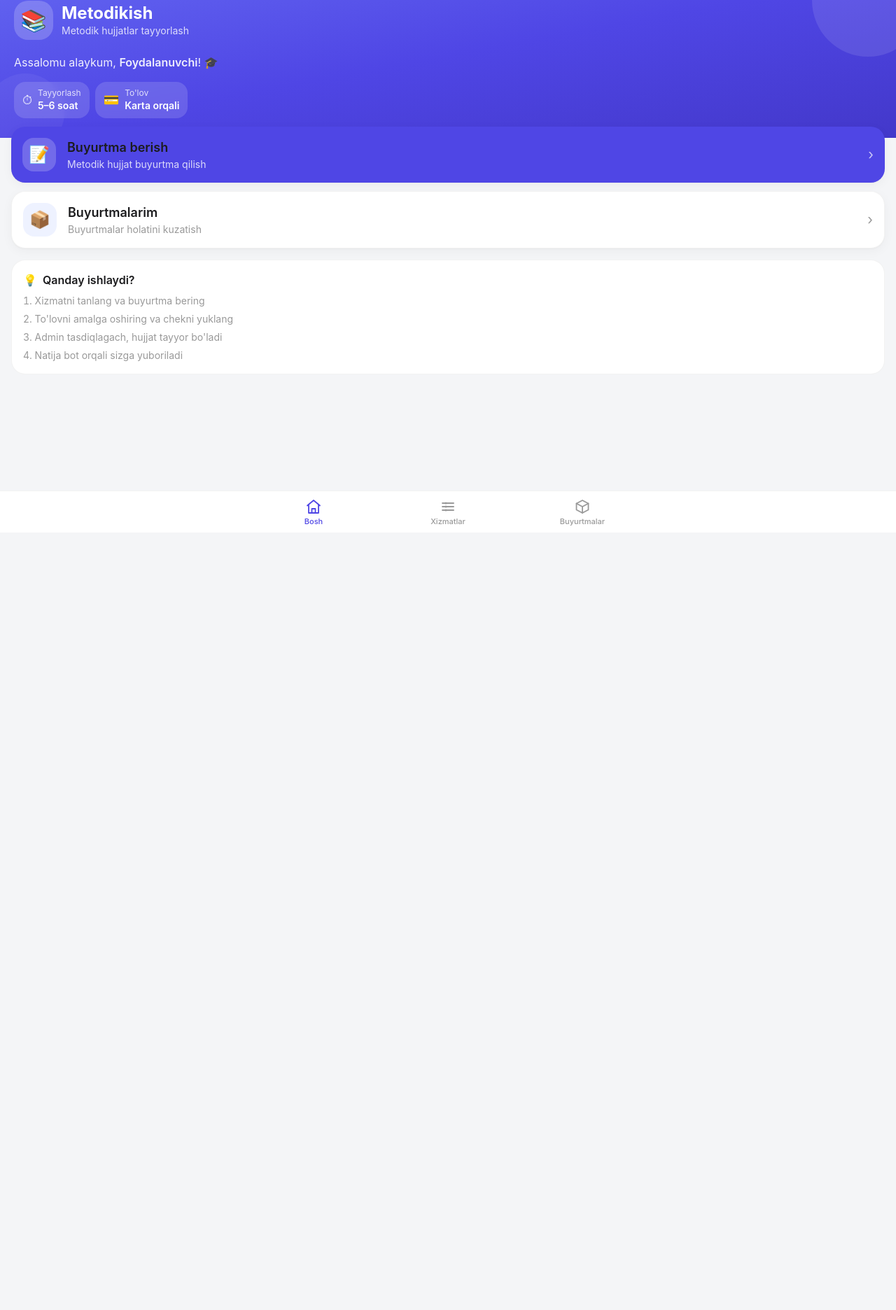
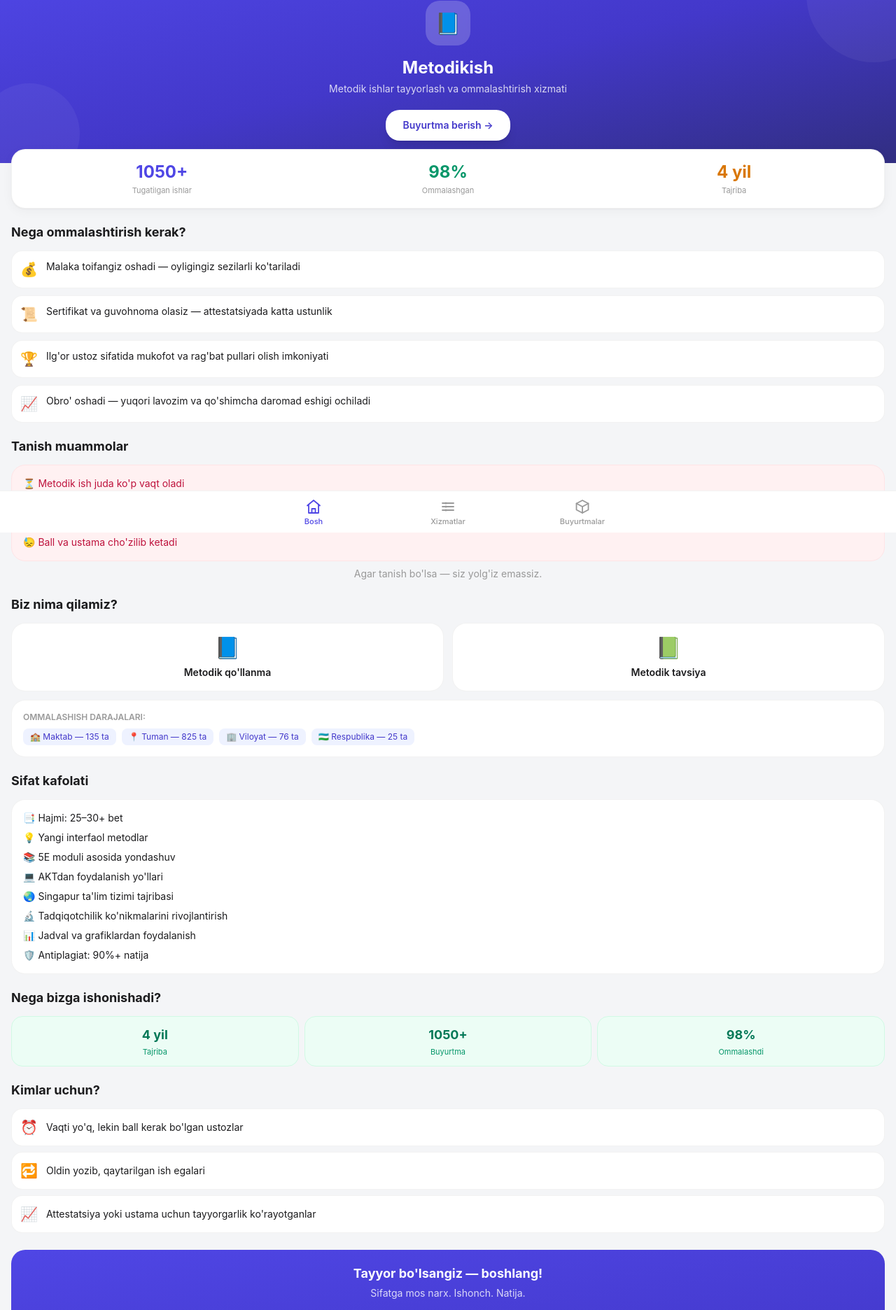
Before and after one commit to eldorbekrajabboyev/ustozlargaxizmatrobot, a React (Vite) app in the folder client/: page / in a window 1280 px wide. Shown: the part 39-1911 px from the top of the page at 70% size. Before the commit the page ends 800 px from the top, so only its background shows below. Built offline with nearby package versions, Linux system fonts and the light colour scheme.

Commit message:
feat: landing page - professional conversion-focused Home
- Stats, pain points, quality guarantees, trust signals
- CTA buttons to Services
- Removed old 'Buyurtma berish/Buyurtmalarim' buttons from Home

```diff
--- a/client/src/pages/Home.jsx
+++ b/client/src/pages/Home.jsx
@@ -1,101 +1,168 @@
 import { useNavigate } from 'react-router-dom'
-
-function StatPill({ icon, label, value }) {
-  return (
-    <div className="flex items-center gap-2 bg-white/15 rounded-xl px-3 py-2 backdrop-blur-sm">
-      <span className="text-lg">{icon}</span>
-      <div className="leading-tight">
-        <p className="text-xs text-white/80">{label}</p>
-        <p className="text-sm font-semibold text-white">{value}</p>
-      </div>
-    </div>
-  )
-}
 
 function Home({ user }) {
   const navigate = useNavigate()
-  const firstName = user?.first_name || 'Foydalanuvchi'
-
-  const actions = [
-    {
-      key: 'order',
-      title: 'Buyurtma berish',
-      desc: 'Metodik hujjat buyurtma qilish',
-      icon: '📝',
-      onClick: () => navigate('/services'),
-      accent: 'bg-primary-600',
-      iconBg: 'bg-white/20',
-    },
-    {
-      key: 'orders',
-      title: 'Buyurtmalarim',
-      desc: 'Buyurtmalar holatini kuzatish',
-      icon: '📦',
-      onClick: () => navigate('/my-orders'),
-      accent: 'bg-tg-secondary text-tg-text border border-black/5',
-      iconBg: 'bg-primary-50 text-primary-600',
-      dark: true,
-    },
-  ]
 
   return (
     <div className="animate-fade-in">
       {/* Hero */}
-      <div className="relative overflow-hidden bg-gradient-to-br from-primary-500 via-primary-600 to-indigo-700 px-5 pt-10 pb-7 text-white">
-        <div className="absolute -top-10 -right-10 w-40 h-40 rounded-full bg-white/10" />
-        <div className="absolute bottom-[-20px] left-[-20px] w-28 h-28 rounded-full bg-white/5" />
+      <div className="relative overflow-hidden bg-gradient-to-br from-primary-600 via-primary-700 to-indigo-900 px-5 pt-10 pb-8 text-white text-center">
+        <div className="absolute -top-16 -right-16 w-48 h-48 rounded-full bg-white/5" />
+        <div className="absolute bottom-[-30px] left-[-30px] w-36 h-36 rounded-full bg-white/5" />
         <div className="relative">
-          <div className="flex items-center gap-3 mb-5">
-            <div className="w-14 h-14 rounded-2xl bg-white/20 flex items-center justify-center text-3xl backdrop-blur-sm">
-              📚
-            </div>
-            <div>
-              <h1 className="text-2xl font-bold leading-tight">Metodikish</h1>
-              <p className="text-sm text-white/80">Metodik hujjatlar tayyorlash</p>
-            </div>
+          <div className="w-16 h-16 rounded-2xl bg-white/20 flex items-center justify-center text-3xl mx-auto mb-4 backdrop-blur-sm">
+            📘
           </div>
-          <p className="text-white/90 mb-4">
-            Assalomu alaykum, <span className="font-semibold">{firstName}</span>! 🎓
-          </p>
-          <div className="flex gap-2 flex-wrap">
-            <StatPill icon="⏱" label="Tayyorlash" value="5–6 soat" />
-            <StatPill icon="💳" label="To'lov" value="Karta orqali" />
+          <h1 className="text-2xl font-bold">Metodikish</h1>
+          <p className="text-white/80 mt-1 text-sm">Metodik ishlar tayyorlash va ommalashtirish xizmati</p>
+          <button
+            onClick={() => navigate('/services')}
+            className="mt-5 bg-white text-primary-700 font-semibold px-6 py-3 rounded-2xl text-sm active:scale-95 transition-transform shadow-lg"
+          >
+            Buyurtma berish →
+          </button>
+        </div>
+      </div>
+
+      {/* Stats */}
+      <div className="px-4 -mt-5 relative">
+        <div className="bg-tg-secondary rounded-2xl p-4 shadow-card border border-black/5 grid grid-cols-3 gap-3 text-center">
+          <div>
+            <p className="text-2xl font-bold text-primary-600">1050+</p>
+            <p className="text-[11px] text-tg-hint mt-0.5">Tugatilgan ishlar</p>
+          </div>
+          <div>
+            <p className="text-2xl font-bold text-emerald-600">98%</p>
+            <p className="text-[11px] text-tg-hint mt-0.5">Ommalashgan</p>
+          </div>
+          <div>
+            <p className="text-2xl font-bold text-amber-600">4 yil</p>
+            <p className="text-[11px] text-tg-hint mt-0.5">Tajriba</p>
           </div>
         </div>
       </div>
 
-      {/* Actions */}
-      <div className="px-4 -mt-4 relative space-y-3">
-        {actions.map(a => (
-          <button
-            key={a.key}
-            onClick={a.onClick}
-            className={`w-full rounded-2xl p-4 shadow-card flex items-center gap-4 text-left active:scale-[0.99] transition-transform ${a.accent}`}
-          >
-            <div className={`w-12 h-12 rounded-xl flex items-center justify-center text-2xl shrink-0 ${a.iconBg}`}>
-              {a.icon}
+      {/* Why section */}
+      <div className="px-4 mt-5">
+        <h2 className="text-lg font-bold text-tg-text mb-3">Nega ommalashtirish kerak?</h2>
+        <div className="space-y-2.5">
+          {[
+            { icon: '💰', text: 'Malaka toifangiz oshadi — oyligingiz sezilarli ko\'tariladi' },
+            { icon: '📜', text: 'Sertifikat va guvohnoma olasiz — attestatsiyada katta ustunlik' },
+            { icon: '🏆', text: 'Ilg\'or ustoz sifatida mukofot va rag\'bat pullari olish imkoniyati' },
+            { icon: '📈', text: 'Obro\' oshadi — yuqori lavozim va qo\'shimcha daromad eshigi ochiladi' },
+          ].map((item, i) => (
+            <div key={i} className="flex items-start gap-3 bg-tg-secondary rounded-xl p-3 border border-black/5">
+              <span className="text-xl shrink-0">{item.icon}</span>
+              <p className="text-sm text-tg-text leading-snug">{item.text}</p>
             </div>
-            <div className="flex-1">
-              <p className="font-semibold text-lg">{a.title}</p>
-              <p className={`text-sm ${a.dark ? 'text-tg-hint' : 'text-white/80'}`}>{a.desc}</p>
-            </div>
-            <span className={`text-xl ${a.dark ? 'text-tg-hint' : 'text-white/70'}`}>›</span>
-          </button>
-        ))}
+          ))}
+        </div>
       </div>
 
-      {/* Info */}
-      <div className="px-4 mt-4">
-        <div className="bg-tg-secondary rounded-2xl p-4 border border-black/5">
-          <h3 className="font-semibold text-tg-text mb-2 flex items-center gap-2">
-            <span>💡</span> Qanday ishlaydi?
-          </h3>
-          <ol className="text-sm text-tg-hint space-y-1.5 list-decimal list-inside">
-            <li>Xizmatni tanlang va buyurtma bering</li>
-            <li>To'lovni amalga oshiring va chekni yuklang</li>
-            <li>Admin tasdiqlagach, hujjat tayyor bo'ladi</li>
-            <li>Natija bot orqali sizga yuboriladi</li>
-          </ol>
+      {/* Pain points */}
+      <div className="px-4 mt-5">
+        <h2 className="text-lg font-bold text-tg-text mb-3">Tanish muammolar</h2>
+        <div className="bg-rose-50 rounded-2xl p-4 border border-rose-100 space-y-2">
+          {[
+            '⏳ Metodik ish juda ko\'p vaqt oladi',
+            '📄 Yoziladi — lekin qaytariladi',
+            '🚫 Antiplagiatdan o\'tmay qoladi',
+            '😓 Ball va ustama cho\'zilib ketadi',
+          ].map((t, i) => (
+            <p key={i} className="text-sm text-rose-700">{t}</p>
+          ))}
+        </div>
+        <p className="text-sm text-tg-hint mt-2 text-center">Agar tanish bo'lsa — siz yolg'iz emassiz.</p>
+      </div>
+
+      {/* What we do */}
+      <div className="px-4 mt-5">
+        <h2 className="text-lg font-bold text-tg-text mb-3">Biz nima qilamiz?</h2>
+        <div className="grid grid-cols-2 gap-3">
+          <div className="bg-tg-secondary rounded-2xl p-4 border border-black/5 text-center">
+            <span className="text-3xl">📘</span>
+            <p className="text-sm font-semibold text-tg-text mt-2">Metodik qo'llanma</p>
+          </div>
+          <div className="bg-tg-secondary rounded-2xl p-4 border border-black/5 text-center">
+            <span className="text-3xl">📗</span>
+            <p className="text-sm font-semibold text-tg-text mt-2">Metodik tavsiya</p>
+          </div>
+        </div>
+        <div className="mt-3 bg-tg-secondary rounded-2xl p-4 border border-black/5">
+          <p className="text-xs font-semibold text-tg-hint uppercase mb-2">Ommalashish darajalari:</p>
+          <div className="flex flex-wrap gap-2">
+            {['🏫 Maktab — 135 ta', '📍 Tuman — 825 ta', '🏢 Viloyat — 76 ta', '🇺🇿 Respublika — 25 ta'].map((s, i) => (
+              <span key={i} className="text-xs bg-primary-50 text-primary-700 px-2.5 py-1 rounded-lg">{s}</span>
+            ))}
+          </div>
+        </div>
+      </div>
+
+      {/* Quality */}
+      <div className="px-4 mt-5">
+        <h2 className="text-lg font-bold text-tg-text mb-3">Sifat kafolati</h2>
+        <div className="bg-tg-secondary rounded-2xl p-4 border border-black/5 space-y-2">
+          {[
+            '📑 Hajmi: 25–30+ bet',
+            '💡 Yangi interfaol metodlar',
+            '📚 5E moduli asosida yondashuv',
+            '💻 AKTdan foydalanish yo\'llari',
+            '🌏 Singapur ta\'lim tizimi tajribasi',
+            '🔬 Tadqiqotchilik ko\'nikmalarini rivojlantirish',
+            '📊 Jadval va grafiklardan foydalanish',
+            '🛡️ Antiplagiat: 90%+ natija',
+          ].map((t, i) => (
+            <p key={i} className="text-sm text-tg-text">{t}</p>
+          ))}
+        </div>
+      </div>
+
+      {/* Trust */}
+      <div className="px-4 mt-5">
+        <h2 className="text-lg font-bold text-tg-text mb-3">Nega bizga ishonishadi?</h2>
+        <div className="grid grid-cols-3 gap-2">
+          {[
+            { val: '4 yil', label: 'Tajriba' },
+            { val: '1050+', label: 'Buyurtma' },
+            { val: '98%', label: 'Ommalashdi' },
+          ].map((s, i) => (
+            <div key={i} className="bg-emerald-50 rounded-xl p-3 text-center border border-emerald-100">
+              <p className="text-lg font-bold text-emerald-700">{s.val}</p>
+              <p className="text-[11px] text-emerald-600 mt-0.5">{s.label}</p>
+            </div>
+          ))}
+        </div>
+      </div>
+
+      {/* Who is it for */}
+      <div className="px-4 mt-5">
+        <h2 className="text-lg font-bold text-tg-text mb-3">Kimlar uchun?</h2>
+        <div className="space-y-2">
+          {[
+            { icon: '⏰', text: 'Vaqti yo\'q, lekin ball kerak bo\'lgan ustozlar' },
+            { icon: '🔁', text: 'Oldin yozib, qaytarilgan ish egalari' },
+            { icon: '📈', text: 'Attestatsiya yoki ustama uchun tayyorgarlik ko\'rayotganlar' },
+          ].map((item, i) => (
+            <div key={i} className="flex items-center gap-3 bg-tg-secondary rounded-xl p-3 border border-black/5">
+              <span className="text-xl">{item.icon}</span>
+              <p className="text-sm text-tg-text">{item.text}</p>
+            </div>
+          ))}
+        </div>
+      </div>
+
+      {/* CTA */}
+      <div className="px-4 mt-6 mb-6">
+        <div className="bg-gradient-to-br from-primary-600 to-indigo-700 rounded-2xl p-5 text-center text-white">
+          <p className="text-lg font-bold">Tayyor bo'lsangiz — boshlang!</p>
+          <p className="text-white/80 text-sm mt-1">Sifatga mos narx. Ishonch. Natija.</p>
+          <button
+            onClick={() => navigate('/services')}
+            className="mt-4 bg-white text-primary-700 font-semibold px-8 py-3 rounded-2xl text-sm active:scale-95 transition-transform shadow-lg"
+          >
+            Xizmatlarni ko'rish →
+          </button>
         </div>
       </div>
     </div>
```
